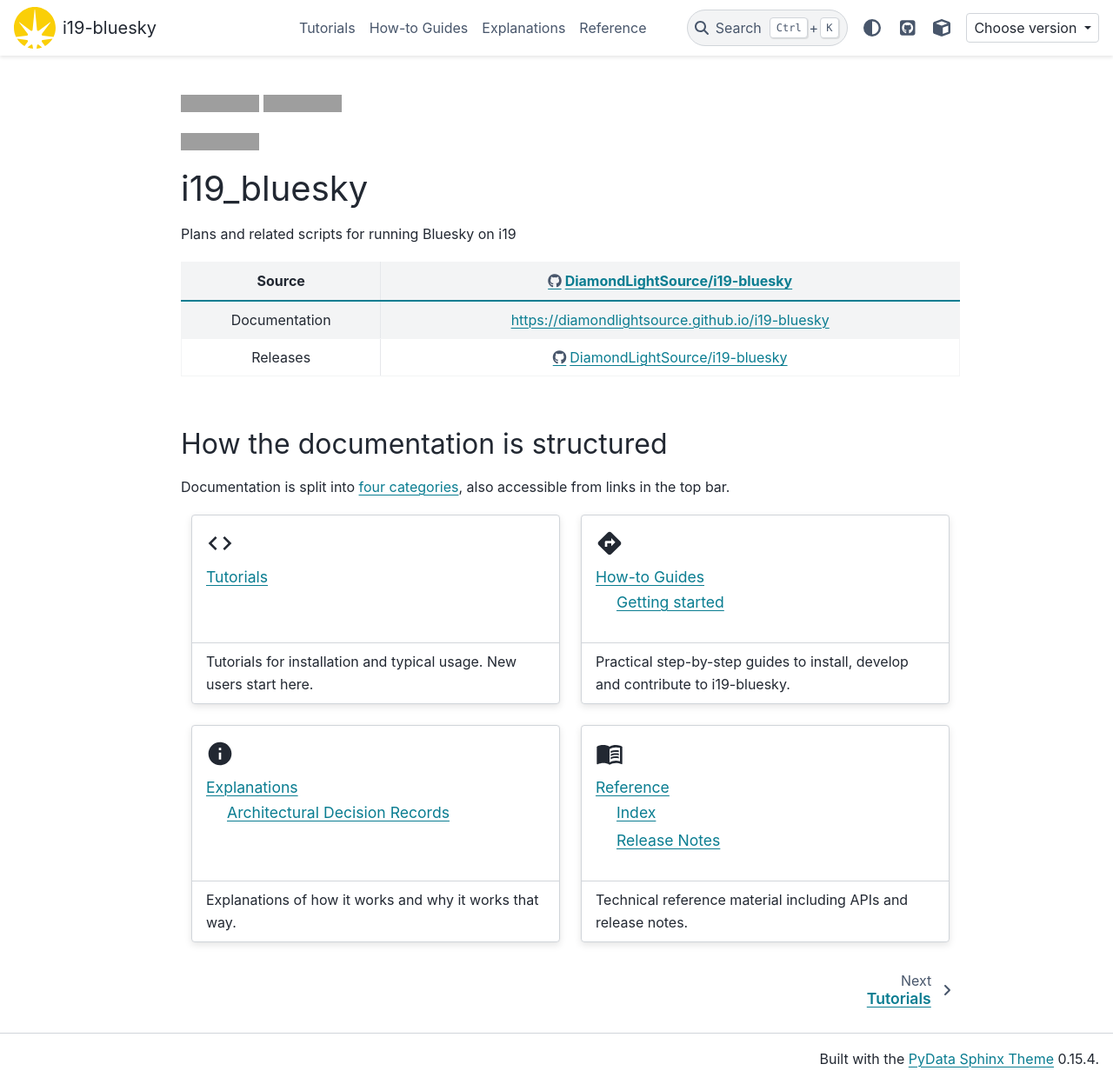
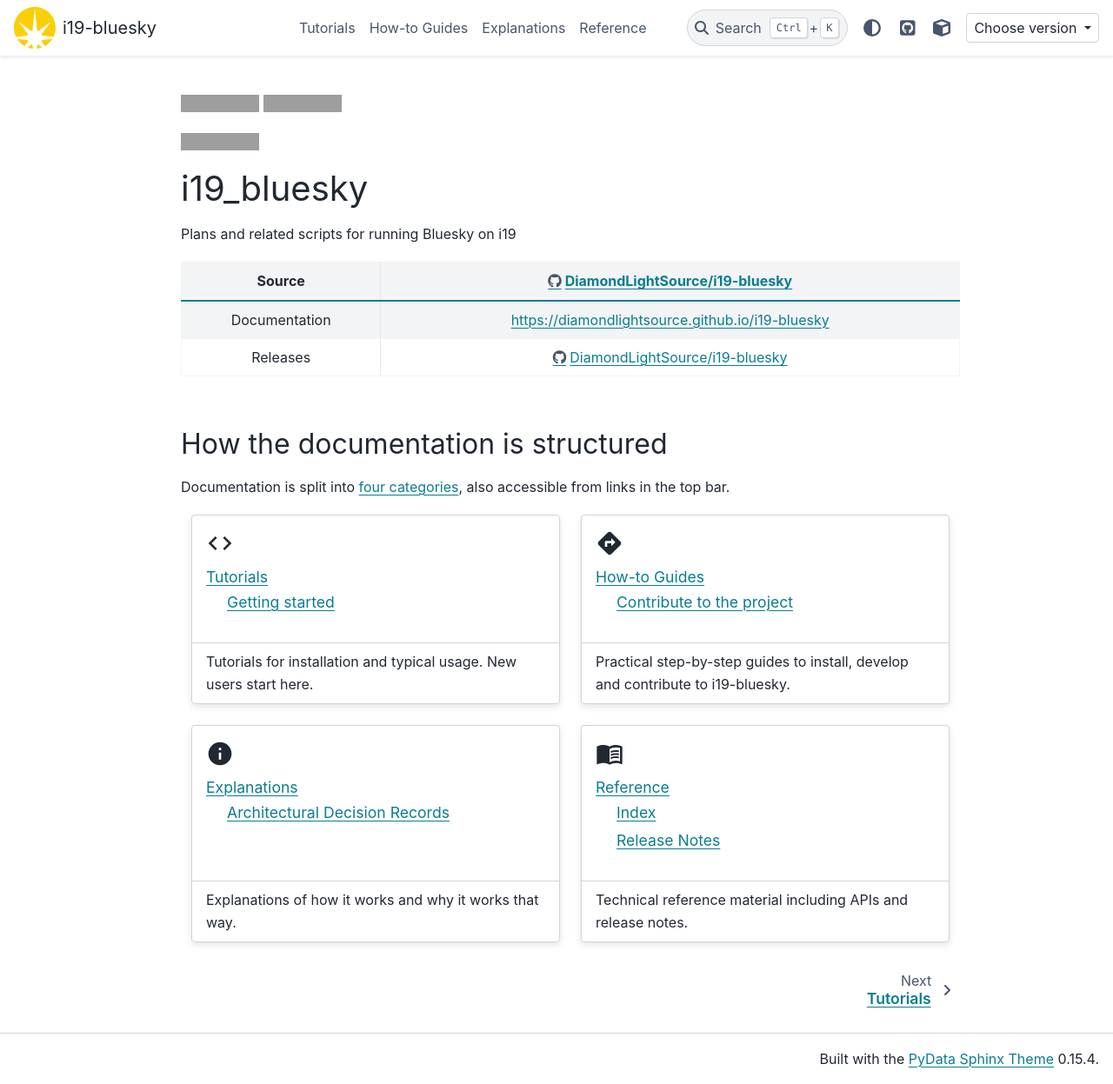
Before and after one commit to DiamondLightSource/i19-bluesky, a Sphinx documentation site: the page built from docs/index.md, in a window 1280 px wide and 1247 px high. Shown: the whole window at 87% size. Built offline with Sphinx 7.4.7 and the PyData theme 0.15.4, drawn with Linux system fonts in a browser that asks for light colours; pages that are not in the unit, such as notebooks, are missing from menus; the version number could not be read and is left out; grey boxes are pictures that could not be loaded.

Commit message:
Tidy up a bit

````diff
--- a/docs/how-to.md
+++ b/docs/how-to.md
@@ -6,5 +6,5 @@
 :maxdepth: 1
 :glob:
 
-how-tos/*
+how-to/*
 ```
````
Also changed, not shown: docs/how-to/contribute.md (added, +2 -0 lines), docs/tutorials/getting_started.md (renamed from docs/how-tos/getting_started.md).
